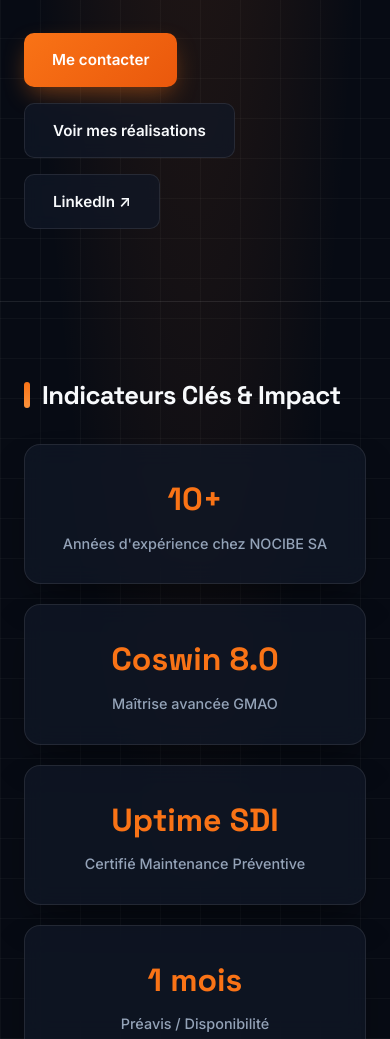
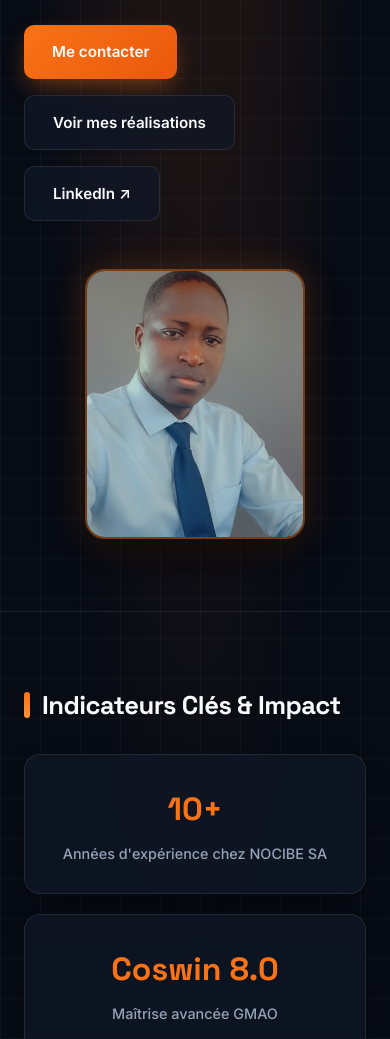
Before and after one commit to Redkut/portfolio-prince-fakeye, a plain HTML site: page index.html in a window 390 px wide. Shown: the part 682-1721 px from the top of the page. Drawn offline with Linux system fonts and the light colour scheme.

Commit message:
feat: ajout photo de profil

```diff
--- a/index.html
+++ b/index.html
@@ -29,6 +29,8 @@
 
   <main id="top">
     <section class="hero container">
+      <div class="hero-layout">
+        <div class="hero-text">
           <div class="hero-badges">
             <span class="badge" data-i18n="hero_badge">Ingénieur / Responsable Maintenance Industrielle</span>
             <span class="badge badge-outline" data-i18n="hero_avail">Disponibilité : 1 mois</span>
@@ -41,6 +43,11 @@
             <a href="#contact" class="btn btn-primary" data-i18n="cta_contact">Me contacter</a>
             <a href="#projects" class="btn btn-secondary" data-i18n="cta_projects">Voir mes réalisations</a>
             <a href="https://www.linkedin.com/in/prince-fakeye-2a229911a" target="_blank" rel="noopener noreferrer" class="btn btn-secondary">LinkedIn ↗</a>
+          </div>
+        </div>
+        <div class="hero-photo-wrap">
+          <img src="profile.jpg" alt="Prince Habib FAKEYE" class="hero-photo" />
+        </div>
       </div>
     </section>
 
--- a/styles.css
+++ b/styles.css
@@ -170,8 +170,41 @@ h1, h2, h3, .brand {
 
 /* Hero */
 .hero {
-  padding: 5.5rem 1.5rem 4.5rem;
+  padding: 5rem 1.5rem 4.5rem;
   border-bottom: 1px solid var(--border);
+}
+
+.hero-layout {
+  display: grid;
+  grid-template-columns: 1.35fr 0.85fr;
+  gap: 3rem;
+  align-items: center;
+}
+
+.hero-photo-wrap {
+  display: flex;
+  justify-content: center;
+}
+
+.hero-photo {
+  width: 280px;
+  height: 340px;
+  object-fit: cover;
+  object-position: top center;
+  border-radius: 20px;
+  border: 2px solid rgba(249, 115, 22, 0.45);
+  box-shadow: 0 25px 50px -12px rgba(0, 0, 0, 0.7), 0 0 35px var(--accent-glow);
+}
+
+@media (max-width: 860px) {
+  .hero-layout {
+    grid-template-columns: 1fr;
+    text-align: left;
+  }
+  .hero-photo {
+    width: 220px;
+    height: 270px;
+  }
 }
 
 .hero-badges {
```
Also changed, not shown: profile.jpg (added). Lines whose indentation alone changed are shown as unchanged.
